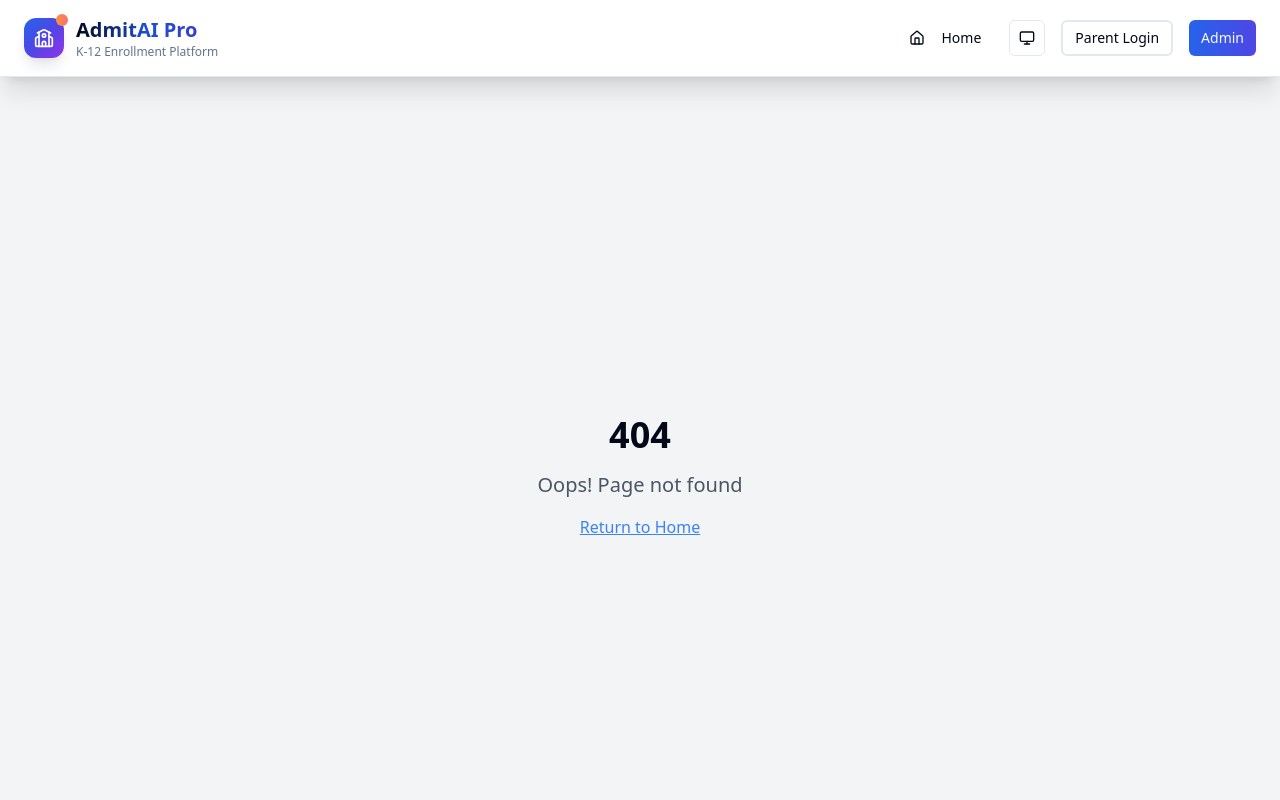
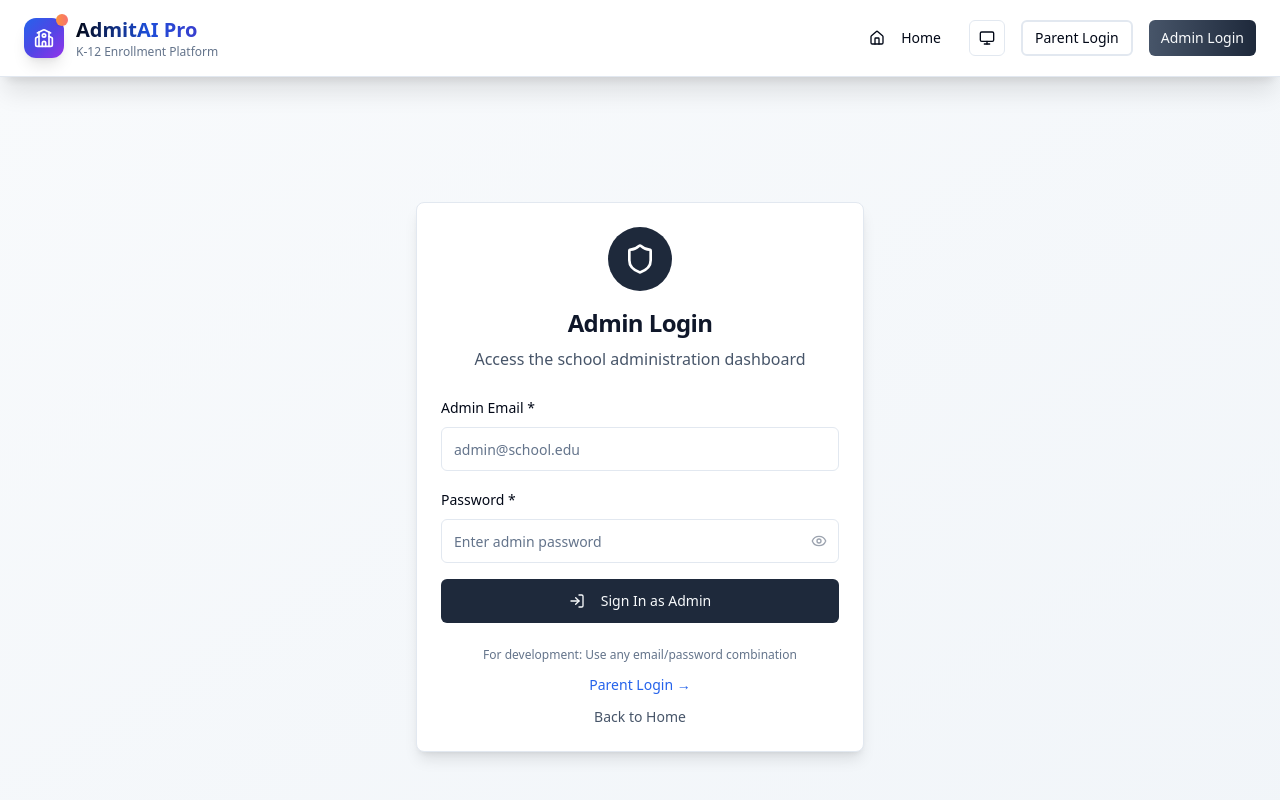
Before and after one commit to Chitwa-lm/admit-it-ai-pathways, a React (Vite) app: page /admin-login in a window 1280 px wide. Before the commit this address had no page. Shown: the top 800 px of the page. Built offline with nearby package versions, Linux system fonts and the light colour scheme.

Commit message:
Fix: Admin login redirects to parent login
Corrected admin login flow to prevent redirection to parent login page.

```diff
--- a/src/App.tsx
+++ b/src/App.tsx
@@ -9,6 +9,7 @@ import Navigation from "./components/Navigation";
 import Landing from "./pages/Landing";
 import Index from "./pages/Index";
 import ParentLogin from "./pages/ParentLogin";
+import AdminLogin from "./pages/AdminLogin";
 import ParentPortal from "./pages/ParentPortal";
 import ApplicationForm from "./pages/ApplicationForm";
 import DocumentUpload from "./pages/DocumentUpload";
@@ -30,6 +31,7 @@ const App = () => (
               <Route path="/" element={<Landing />} />
               <Route path="/dashboard" element={<Index />} />
               <Route path="/parent-login" element={<ParentLogin />} />
+              <Route path="/admin-login" element={<AdminLogin />} />
               <Route path="/parent-portal" element={<ParentPortal />} />
               <Route path="/application" element={<ApplicationForm />} />
               <Route path="/documents" element={<DocumentUpload />} />
--- a/src/components/Navigation.tsx
+++ b/src/components/Navigation.tsx
@@ -117,9 +117,9 @@ const Navigation = () => {
                   Parent Login
                 </Button>
               </Link>
-              <Link to="/admin">
-                <Button size="sm" className="bg-gradient-to-r from-blue-600 to-indigo-600 hover:from-blue-700 hover:to-indigo-700 font-medium">
-                  Admin
+              <Link to="/admin-login">
+                <Button size="sm" className="bg-gradient-to-r from-slate-600 to-slate-800 hover:from-slate-700 hover:to-slate-900 font-medium">
+                  Admin Login
                 </Button>
               </Link>
             </>
--- /dev/null
+++ b/src/pages/AdminLogin.tsx
@@ -0,0 +1,166 @@
+
+import { useState } from "react";
+import { Link, useNavigate } from "react-router-dom";
+import { Card, CardContent, CardHeader, CardTitle } from "@/components/ui/card";
+import { Button } from "@/components/ui/button";
+import { Input } from "@/components/ui/input";
+import { Label } from "@/components/ui/label";
+import { Shield, LogIn, Eye, EyeOff } from "lucide-react";
+import { useToast } from "@/hooks/use-toast";
+import { useAuth } from "@/hooks/useAuth";
+
+const AdminLogin = () => {
+  const [email, setEmail] = useState("");
+  const [password, setPassword] = useState("");
+  const [showPassword, setShowPassword] = useState(false);
+  const [isLoading, setIsLoading] = useState(false);
+  const navigate = useNavigate();
+  const { toast } = useToast();
+  const { mockSignIn } = useAuth();
+
+  const handleLogin = async (e: React.FormEvent) => {
+    e.preventDefault();
+    setIsLoading(true);
+
+    // Basic validation
+    if (!email || !password) {
+      toast({
+        title: "Error",
+        description: "Please fill in all required fields.",
+        variant: "destructive",
+      });
+      setIsLoading(false);
+      return;
+    }
+
+    try {
+      // Use mock authentication for admin
+      const { data, error } = await mockSignIn(email, password);
+
+      if (error) {
+        throw error;
+      }
+
+      toast({
+        title: "Success",
+        description: "Successfully logged in as admin!",
+      });
+
+      // Navigate to admin dashboard
+      navigate("/admin");
+    } catch (error) {
+      toast({
+        title: "Error",
+        description: "Admin login failed. Please check your credentials.",
+        variant: "destructive",
+      });
+    }
+
+    setIsLoading(false);
+  };
+
+  return (
+    <div className="min-h-screen bg-gradient-to-br from-slate-50 to-slate-100 flex items-center justify-center p-6">
+      <div className="w-full max-w-md">
+        <Card className="shadow-lg border-slate-200">
+          <CardHeader className="text-center space-y-4">
+            <div className="mx-auto bg-slate-800 text-white w-16 h-16 rounded-full flex items-center justify-center font-bold text-2xl">
+              <Shield className="h-8 w-8" />
+            </div>
+            <div>
+              <CardTitle className="text-2xl font-bold text-slate-900">
+                Admin Login
+              </CardTitle>
+              <p className="text-slate-600 mt-2">
+                Access the school administration dashboard
+              </p>
+            </div>
+          </CardHeader>
+
+          <CardContent className="space-y-6">
+            <form onSubmit={handleLogin} className="space-y-4">
+              <div className="space-y-2">
+                <Label htmlFor="email" className="text-sm font-medium">
+                  Admin Email *
+                </Label>
+                <Input
+                  id="email"
+                  type="email"
+                  placeholder="admin@school.edu"
+                  value={email}
+                  onChange={(e) => setEmail(e.target.value)}
+                  required
+                  className="h-11"
+                />
+              </div>
+
+              <div className="space-y-2">
+                <Label htmlFor="password" className="text-sm font-medium">
+                  Password *
+                </Label>
+                <div className="relative">
+                  <Input
+                    id="password"
+                    type={showPassword ? "text" : "password"}
+                    placeholder="Enter admin password"
+                    value={password}
+                    onChange={(e) => setPassword(e.target.value)}
+                    required
+                    className="h-11 pr-10"
+                  />
+                  <button
+                    type="button"
+                    onClick={() => setShowPassword(!showPassword)}
+                    className="absolute right-3 top-1/2 -translate-y-1/2 text-gray-400 hover:text-gray-600"
+                  >
+                    {showPassword ? <EyeOff className="h-4 w-4" /> : <Eye className="h-4 w-4" />}
+                  </button>
+                </div>
+              </div>
+
+              <Button
+                type="submit"
+                className="w-full h-11 bg-slate-800 hover:bg-slate-900"
+                disabled={isLoading}
+              >
+                {isLoading ? (
+                  <div className="flex items-center space-x-2">
+                    <div className="w-4 h-4 border-2 border-white border-t-transparent rounded-full animate-spin"></div>
+                    <span>Signing in...</span>
+                  </div>
+                ) : (
+                  <>
+                    <LogIn className="h-4 w-4 mr-2" />
+                    Sign In as Admin
+                  </>
+                )}
+              </Button>
+            </form>
+
+            <div className="text-center space-y-3">
+              <div className="text-xs text-slate-500">
+                For development: Use any email/password combination
+              </div>
+
+              <Link
+                to="/parent-login"
+                className="text-sm text-blue-600 hover:text-blue-800 hover:underline block"
+              >
+                Parent Login →
+              </Link>
+
+              <Link
+                to="/"
+                className="text-sm text-slate-600 hover:text-slate-800 hover:underline block"
+              >
+                Back to Home
+              </Link>
+            </div>
+          </CardContent>
+        </Card>
+      </div>
+    </div>
+  );
+};
+
+export default AdminLogin;
--- a/src/pages/SchoolAdminDashboard.tsx
+++ b/src/pages/SchoolAdminDashboard.tsx
@@ -1,4 +1,3 @@
-
 import React from 'react';
 import { useSchoolAdmin, useSchoolApplications } from '@/hooks/useSchoolAdmin';
 import { useAuth } from '@/hooks/useAuth';
@@ -39,8 +38,8 @@ const SchoolAdminDashboard = () => {
             <p className="text-gray-600 mb-4">
               You need to be signed in to access the admin dashboard.
             </p>
-            <Button onClick={() => window.location.href = '/parent-login'}>
-              Sign In
+            <Button onClick={() => window.location.href = '/admin-login'}>
+              Admin Sign In
             </Button>
           </CardContent>
         </Card>
```
